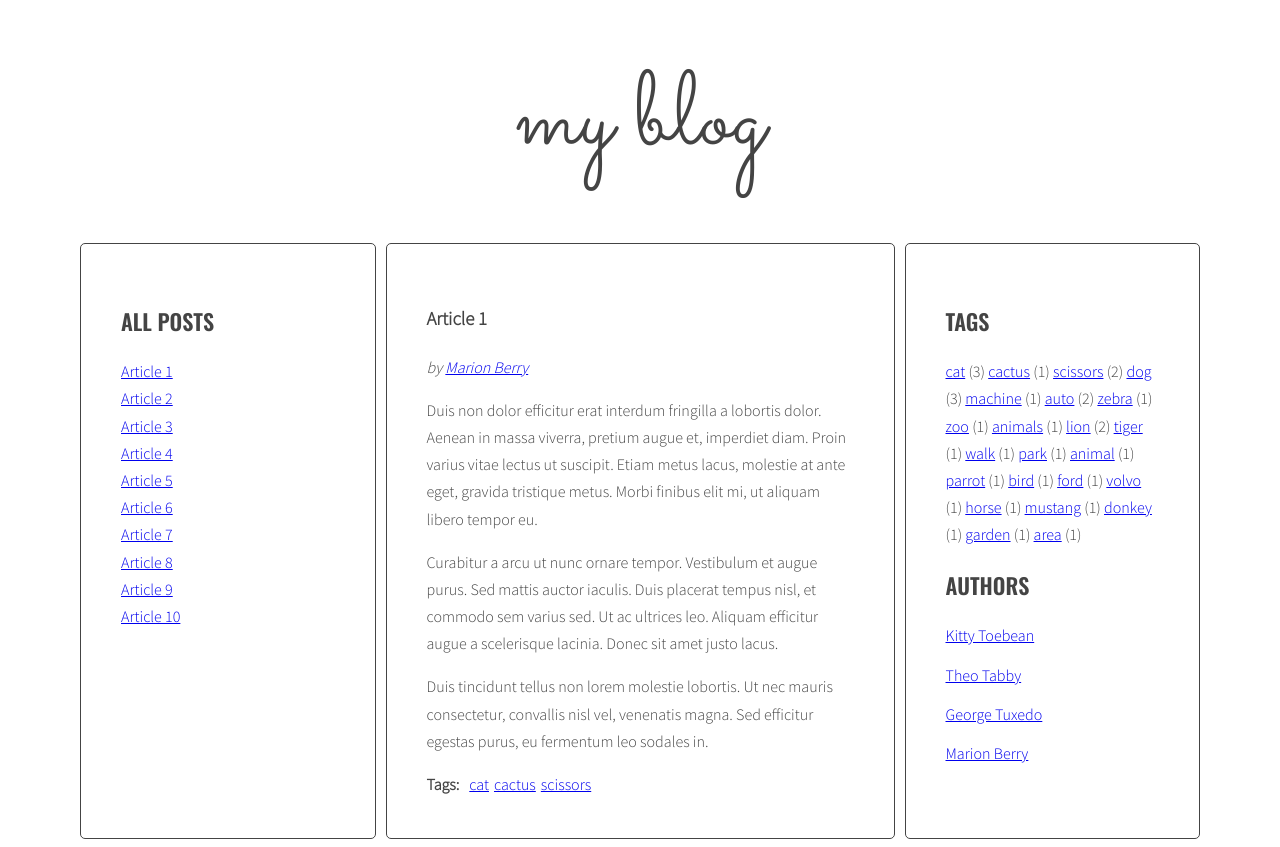
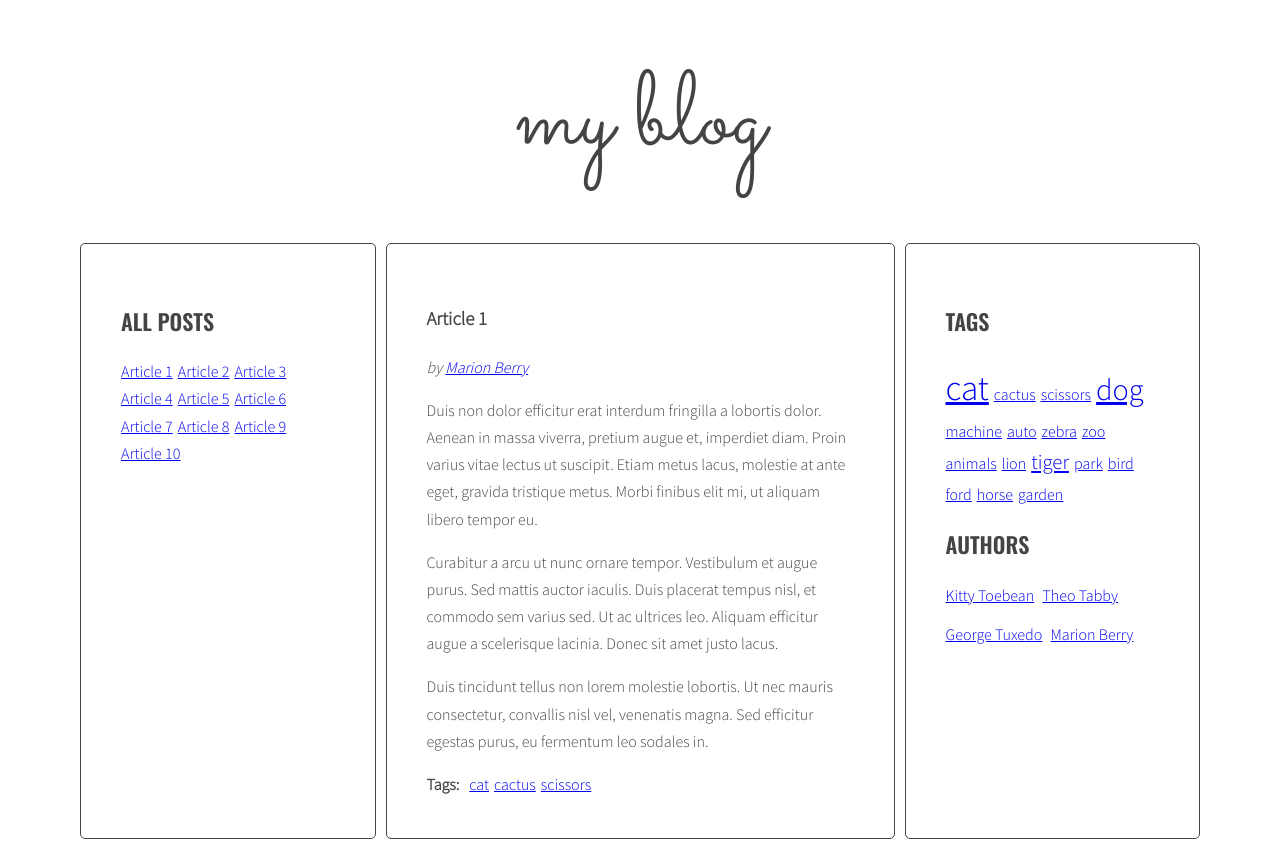
Before and after one commit to wojciechdlugosz/javascript-blog, a website: page index.html in a window 1280 px wide. Drawn offline with nearby package versions, Linux system fonts and the light colour scheme.

Commit message:
Refinement of the tag cloud

```diff
--- a/index.html
+++ b/index.html
@@ -167,7 +167,7 @@
                 </ul>
               </div>
             </article>
-            <article class="post" id="article-6" data-tags="dog walk park" data-author="George Tuxedo">
+            <article class="post" id="article-6" data-tags="dog tiger park" data-author="George Tuxedo">
               <h3 class="post-title">Article 6</h3>
               <p class="post-author"></p>
               <div class="post-content">
@@ -198,7 +198,7 @@
                 </ul>
               </div>
             </article>
-            <article class="post" id="article-7" data-tags="animal parrot bird" data-author="Kitty Toebean">
+            <article class="post" id="article-7" data-tags="cat tiger bird" data-author="Kitty Toebean">
               <h3 class="post-title">Article 7</h3>
               <p class="post-author"></p>
               <div class="post-content">
@@ -228,7 +228,7 @@
                 </ul>
               </div>
             </article>
-            <article class="post" id="article-8" data-tags="auto ford volvo" data-author="Theo Tabby">
+            <article class="post" id="article-8" data-tags="auto ford dog" data-author="Theo Tabby">
               <h3 class="post-title">Article 8</h3>
               <p class="post-author"></p>
               <div class="post-content">
@@ -259,7 +259,7 @@
                 </ul>
               </div>
             </article>
-            <article class="post" id="article-9" data-tags="horse mustang donkey" data-author="Marion Berry">
+            <article class="post" id="article-9" data-tags="horse cat dog" data-author="Marion Berry">
               <h3 class="post-title">Article 9</h3>
               <p class="post-author"></p>
               <div class="post-content">
@@ -291,7 +291,7 @@
                 </ul>
               </div>
             </article>
-            <article class="post" id="article-10" data-tags="garden area scissors" data-author="George Tuxedo">
+            <article class="post" id="article-10" data-tags="garden cat scissors" data-author="George Tuxedo">
               <h3 class="post-title">Article 10</h3>
               <p class="post-author"></p>
               <div class="post-content">
--- a/js/script.js
+++ b/js/script.js
@@ -5,7 +5,9 @@ const optArticleSelector = '.post',
   optTitleListSelector = '.titles',
   optArticleTagsSelector = '.post-tags .list',
   optArticleAuthorSelector = '.post-author',
-  optTagsListSelector = '.tags.list';
+  optTagsListSelector = '.tags.list',
+  optCloudClassCount = 5,
+  optCloudClassPrefix = 'tag-size-';
 
 function generateTitleLinks(customSelector = ''){
 
@@ -35,7 +37,7 @@ function generateTitleLinks(customSelector = ''){
 
     /* insert link into html variable */
     html = html + linkHTML;
-    //console.log(html);
+
   }
 
   titleList.innerHTML = html;
@@ -76,13 +78,9 @@ const titleClickHandler = function () {
 
   const articleSelector = clickedElement.getAttribute('href');
 
-  //console.log(articleSelector);
-
   /* [DONE] find the correct article using the selector (value of 'href' attribute) */
 
   const targetArticle = document.querySelector(articleSelector);
-
-  //console.log(targetArticle);
 
   /* [DONE] add class 'active' to the correct article */
 
@@ -102,7 +100,7 @@ function calculateTagsParams(tags){
   };
 
   for(let tag in tags){
-    console.log(tag + ' is used ' + tags[tag] + ' times');
+    //console.log(tag + ' is used ' + tags[tag] + ' times');
     if(tags[tag] > params.max){
       params.max = tags[tag];
     }
@@ -112,6 +110,17 @@ function calculateTagsParams(tags){
   }
 
   return params;
+
+}
+
+function calculateTagClass(count, params){
+
+  const normalizedCount = count - params.min;
+  const normalizedMax = params.max - params.min;
+  const percentage = normalizedCount / normalizedMax;
+  const classNumber = Math.floor( percentage * (optCloudClassCount - 1) + 1 );
+
+  return optCloudClassPrefix + classNumber;
 
 }
 
@@ -168,15 +177,18 @@ function generateTags(){
   const tagList = document.querySelector(optTagsListSelector);
 
   const tagsParams = calculateTagsParams(allTags);
-  console.log('tagsParams:', tagsParams);
 
   /* [NEW] create variable for all links HTML code */
   let allTagsHTML = '';
 
   /* [NEW] START LOOP: for each tag in allTags: */
   for(let tag in allTags){
+
     /* [NEW] generate code of a link and add it to allTagsHTML */
-    allTagsHTML += '<a href="#tag-' + tag + '">' + tag + '</a>' + ' (' + allTags[tag] + ') ';
+    const tagLinkHTML = '<li><a class="' + calculateTagClass(allTags[tag], tagsParams) +  '" href="#tag-' + tag + '">' + tag + '</a></li>' /*+ ' (' + allTags[tag] + ') '*/;
+
+    allTagsHTML += tagLinkHTML;
+
   }
   /* [NEW] END LOOP: for each tag in allTags: */
 
--- a/sass/style.scss
+++ b/sass/style.scss
@@ -86,6 +86,25 @@ body {
   .active {
     font-weight: bold;
   }
+  .tag-size-1 {
+    font-size: 100%;
+  }
+  .tag-size-2 {
+    font-size: 130%;
+  }
+  .tag-size-3 {
+    font-size: 160%;
+  }
+  .tag-size-4 {
+    font-size: 190%;
+  }
+  .tag-size-5 {
+    font-size: 220%;
+  }
+  li {
+    display: inline-block;
+    margin-right: 5px;
+  }
 }
 
 .list-horizontal {
```
Also changed, not shown: css/style.css, 1 other file.
